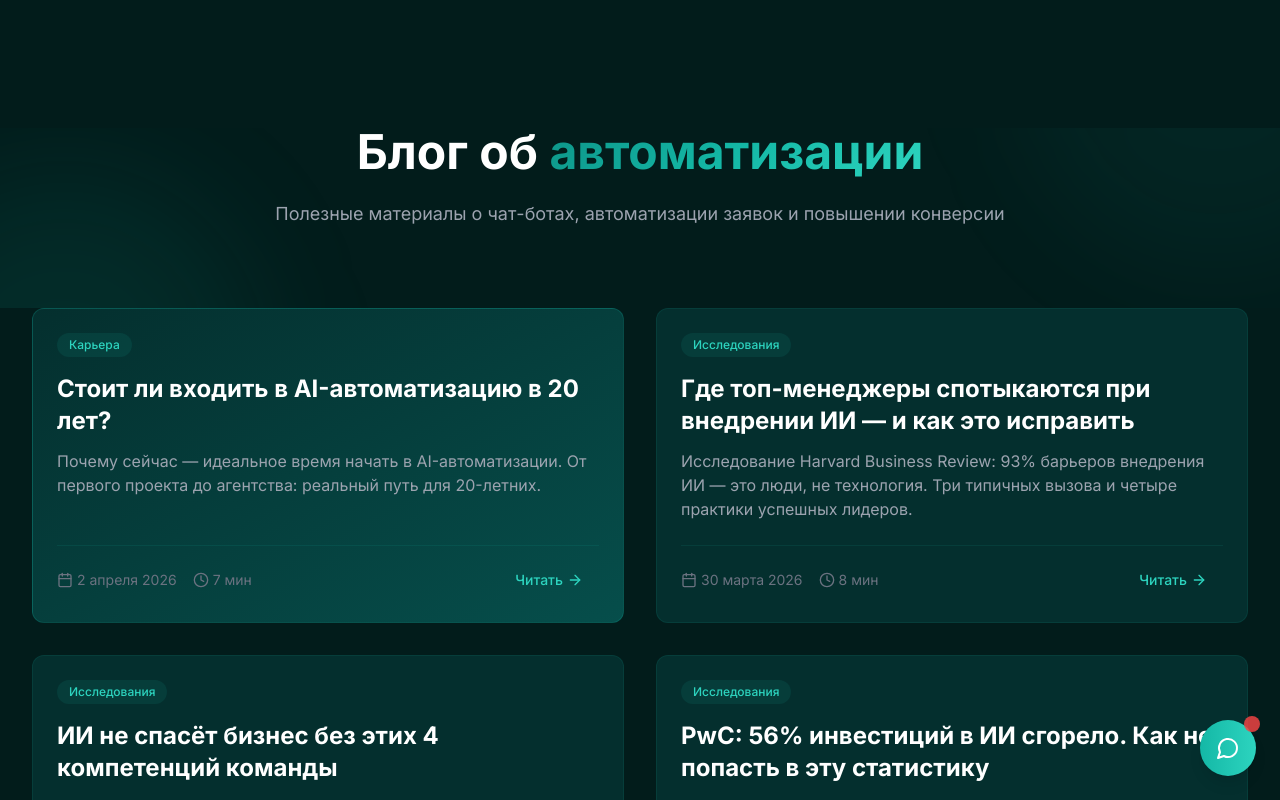
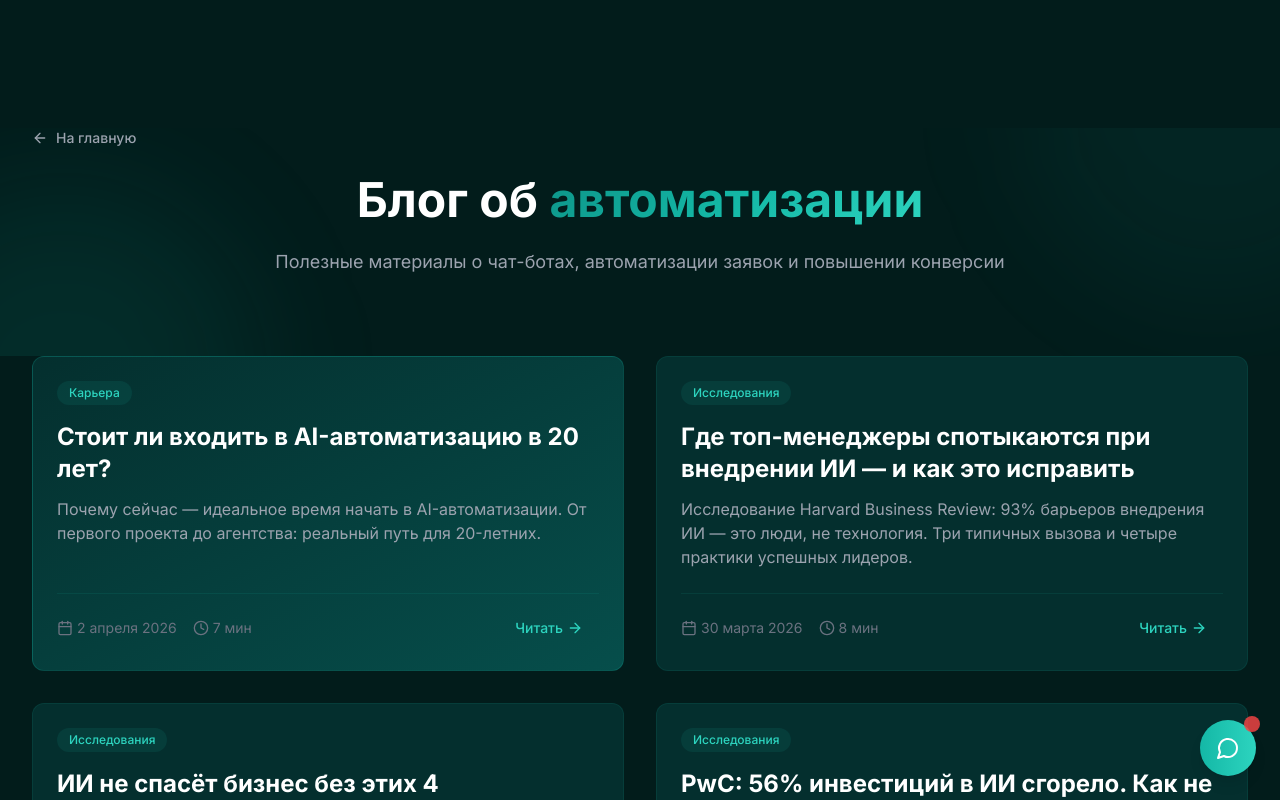
Before and after one commit to timoshinoleg-eng/march, a Next.js app: page /blog in a window 1280 px wide. Shown: the top 800 px of the page. Built offline with nearby package versions, Linux system fonts and the light colour scheme.

Commit message:
Fix: Add 'Back to Home' button on blog main page
- Added ArrowLeft icon import
- Added link to '/' with 'На главную' text in Hero section

```diff
--- a/app/blog/page.tsx
+++ b/app/blog/page.tsx
@@ -3,7 +3,7 @@
 import Card from "@/components/ui/Card";
 import Button from "@/components/ui/Button";
 import Section from "@/components/ui/Section";
-import { ArrowRight, Calendar, Clock } from "lucide-react";
+import { ArrowRight, ArrowLeft, Calendar, Clock } from "lucide-react";
 
 export const metadata: Metadata = {
   title: "Блог | ChatBot24",
@@ -154,6 +154,17 @@
         </div>
 
         <div className="relative z-10 max-w-7xl mx-auto px-4 sm:px-6 lg:px-8">
+          {/* Back to Home */}
+          <div className="mb-6">
+            <Link
+              href="/"
+              className="inline-flex items-center gap-2 text-gray-400 hover:text-white transition-colors group"
+            >
+              <ArrowLeft className="w-4 h-4 group-hover:-translate-x-1 transition-transform" />
+              <span className="text-sm font-medium">На главную</span>
+            </Link>
+          </div>
+
           <div className="text-center max-w-3xl mx-auto">
             <h1 className="text-3xl sm:text-4xl md:text-5xl font-bold text-white mb-4 sm:mb-6">
               Блог об{" "}
```
